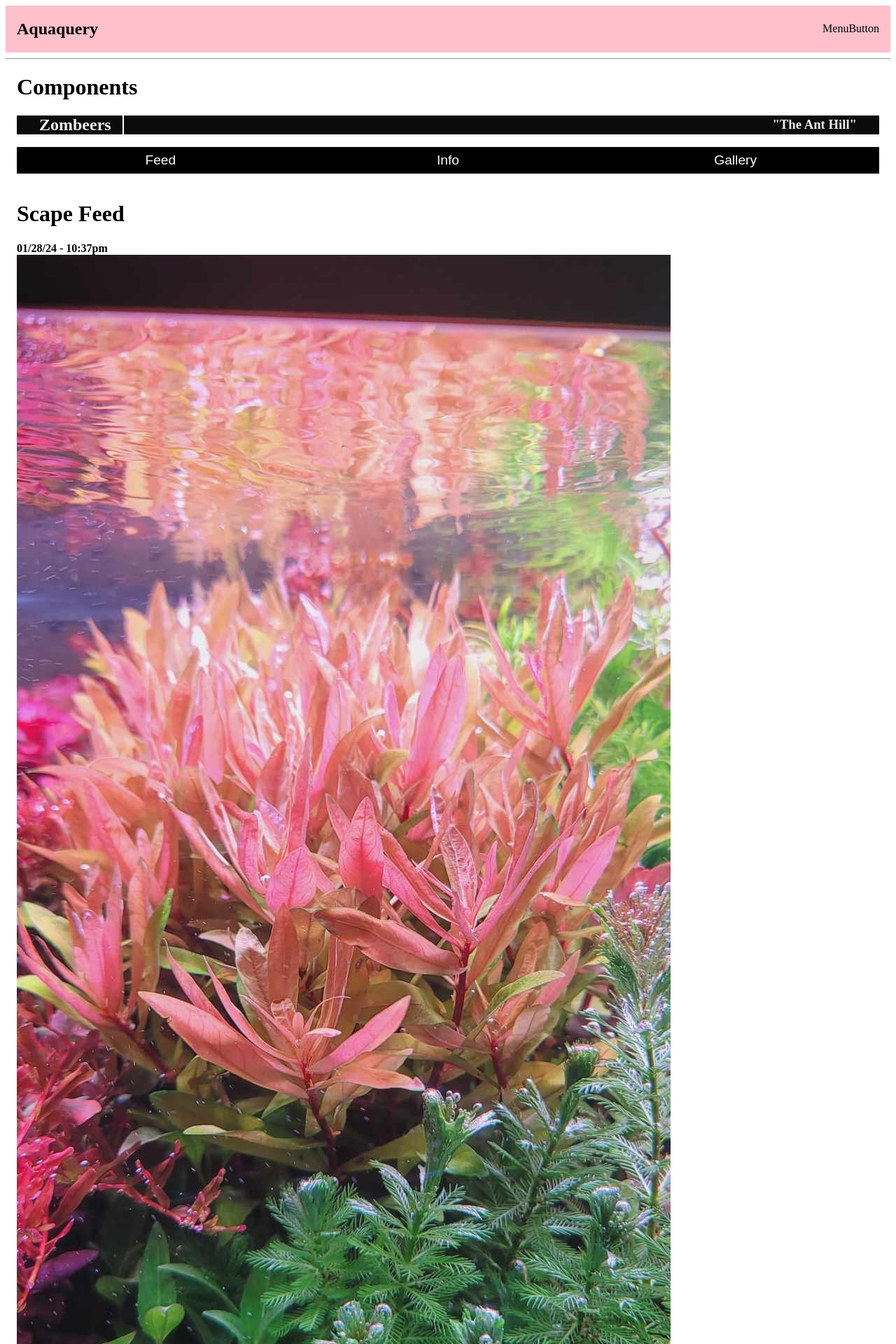
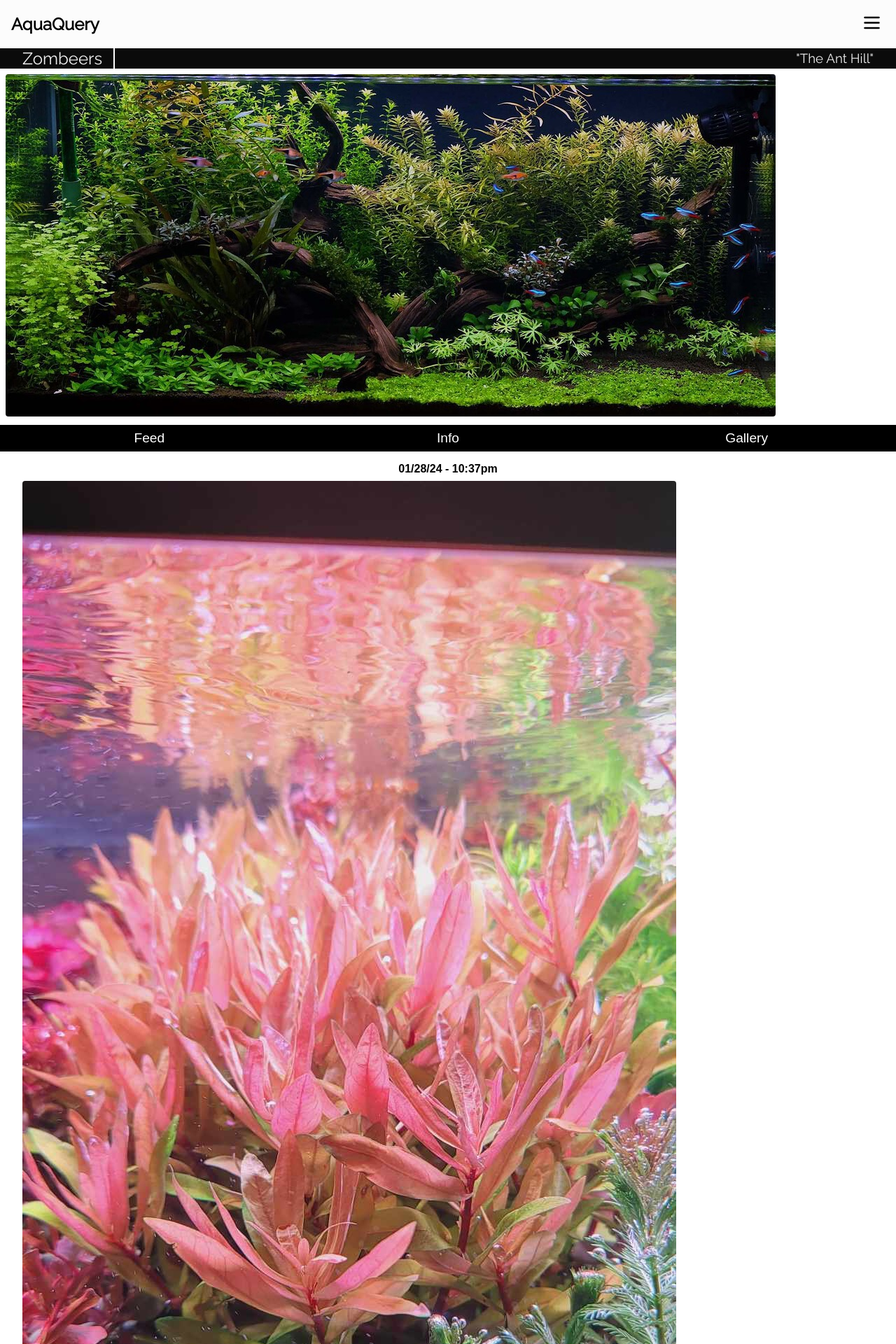
Before and after one commit to k1tig/aq4, a Django app: template dev/templates/components.html in a window 1280 px wide. Shown: the top 1920 px of the page at 70% size. Run offline with Django 5.2, Linux system fonts and the light colour scheme; the template is opened without the code that fills it, so the values that code supplies are empty.

Commit message:
scape feed alignment

```diff
--- a/dev/templates/components.html
+++ b/dev/templates/components.html
@@ -5,42 +5,38 @@
     <meta name="viewport" content="width=device-width, initial-scale=1.0">
     <title>Document</title>
     <link rel="stylesheet" href="style_components.css">
+    <link rel="preconnect" href="https://fonts.googleapis.com">
+    <link rel="preconnect" href="https://fonts.gstatic.com" crossorigin>
+    <link href="https://fonts.googleapis.com/css2?family=Raleway&display=swap" rel="stylesheet">
 </head>
 <body>
     <header>
-        <div> <h2> Aquaquery </h2></div>
-        <div> MenuButton </div>
+        <div> <h2> AquaQuery </h2></div>
+        <div id="hamburger"><button><img src="/dev/media/menu-svgrepo-com.svg" alt=""></button></div>
     </header>
-    <hr>
-
     <main>
-        <h1>Components</h1>
-
         <div id="scape_view">
             <div id="scape_header">
                 <h2>Zombeers</h2>
                 <h3>"The Ant Hill"</h3>
             </div>
-            <br>
+            <div id="main_img">
+                <img src="/dev/media/plants.jpg" alt="">
+            </div>
             <div class="scape_section">
                 <button onclick="openTab('ScapeFeed')">Feed</button>
                 <button onclick="openTab('ScapeInfo')">Info</button>
                 <button onclick="openTab('ScapeGallery')">Gallery</button>
             </div>
-            <br>
-
-
             <div id="ScapeFeed" class="scape_tab">
-                <h1>Scape Feed</h1>
-
                 <section id="feed_body">
                     <div class="feed_post">
-                        <div>
+                        <div class="feed_post_date">
                             <h4>01/28/24 - 10:37pm</h4>
                         </div>
-                        <div><img src="/dev/media/pic_1.jpg"></div>
-                        <div><img src="/dev/media/pic_2.jpg" alt=""></div>
-                        <div>
+                        <div class="feed_img"><img src="/dev/media/pic_1.jpg"></div>
+                        <div class="feed_img"><img src="/dev/media/pic_2.jpg" alt=""></div>
+                        <div class="feed_text">
                             <p>
                                 Finally changed the foreground on the iwagumi. Diatoms and Godzilla were pissing all over the soild which caused the kh to change to No4. I'm hoping with enough ADA excel we will be able to beat this meet.
                             </p>
--- a/dev/templates/style_components.css
+++ b/dev/templates/style_components.css
@@ -1,16 +1,25 @@
+body  {
+    margin: 0;
+    font-family: 'Raleway', sans-serif;
+}
 header {
-    background-color: pink;
+    background-color: rgb(252, 252, 252);
     display: flex;
     justify-content:space-between;
     align-items: center;
     padding: 0rem 1rem;
 }
+#hamburger button{
+    border: none;
+    background: none;
+}
+#hamburger img{
+    max-width: 25px;
+}
 h4, p{
     margin: 0;
 }
-main {
-    margin: 0rem 1rem;
-}
+
 #scape_view h2 {
     border-right: solid rgb(255, 255, 255) 2px;
 }
@@ -18,7 +27,9 @@ main {
     color:rgb(238, 238, 238);
     margin: 0;
     padding: 0rem 1rem;
+    font-weight: 400;
 }
+
 #scape_header {
     background-color: rgb(11, 11, 11);
     display: flex;
@@ -27,6 +38,19 @@ main {
     padding: 0rem 1rem;
     margin: 0rem;
 }
+
+#main_img{
+    padding: .5rem;
+
+}
+#main_img img {
+    max-width: 100%;
+    height: auto;
+    border-radius: 4px ;
+
+
+}
+
 .scape_section{
     display: grid;
     grid-template-columns: 1fr 1fr 1fr;
@@ -48,21 +72,45 @@ main {
 .scape_section button:hover{
     color:black;
     background-color: rgb(122, 122, 122);
+}
+.scape_section button::selection{
+    color:black;
+    background-color: rgb(122, 122, 122);
+}
+.scape_tab{
+    margin: 1rem 2rem ;
+}
+/* Start of Scape Feed style */
 
-}
-
-/* Start of Scape Feed style */
 
 .feed_post{
     display: grid;
     grid-template-columns: 1fr;
 }
 
+.feed_text {
+    border-top: solid 1px black;
+    padding-top: 1rem;
+    margin-top: .3rem;
+}
+.feed_text p{
+    font-family:Arial, Helvetica, sans-serif;
+}
+
 .feed_post img{
     max-width: 100%;
     height: auto;
+    border-radius: 4px;
+    margin: .5rem 0;
 }
 
+.feed_post_date{
+    display: flex;
+    width: 100%;
+    justify-content: center;
+    padding-bottom: ;
+    font-family: Arial, Helvetica, sans-serif;
+}
 #equipment{
     align-content: center;
     display:grid;
```
Also changed, not shown: dev/media/menu-svgrepo-com.svg (added), dev/media/plants.jpg (added).
